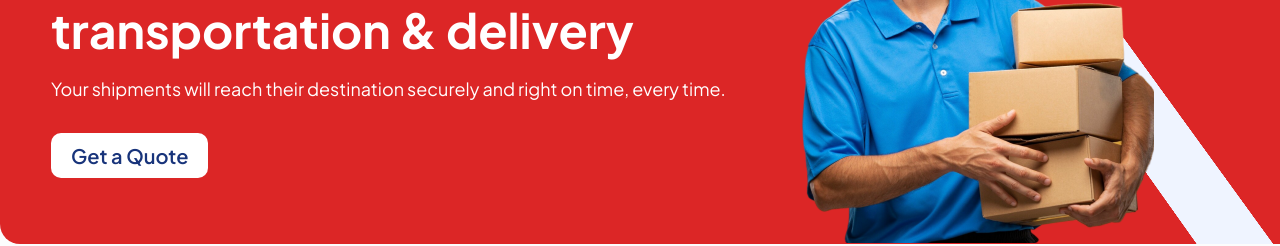
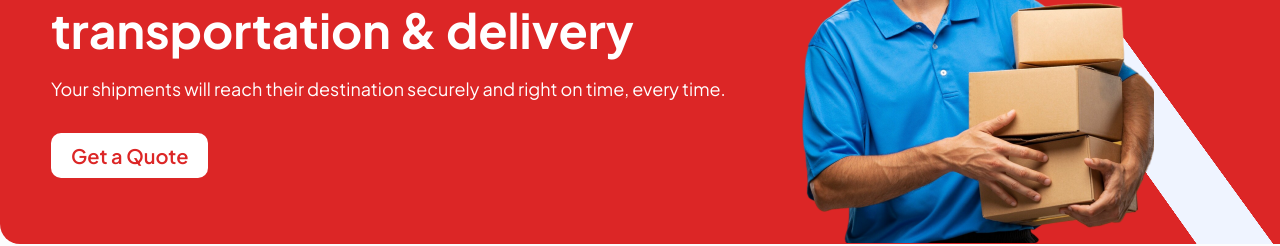
Before and after one commit to fzsf163/delivery-site, a React (Vite) app: page / in a window 1280 px wide. Shown: the part 3500-3746 px from the top of the page. Built offline with nearby package versions, Linux system fonts and the light colour scheme.

Commit message:
text color fixed

```diff
--- a/src/components/safe-journey/SafeJourney.tsx
+++ b/src/components/safe-journey/SafeJourney.tsx
@@ -15,7 +15,7 @@ export default function SafeJourney() {
           time, every time.
         </p>
         <a href="#getQuote">
-          <button className="plus-jakarta-sans-600 mt-[32px] rounded-[10px] bg-white p-[10px_20px_10px_20px] text-[20px] leading-[25.2px] text-[#18347B]">
+          <button className="plus-jakarta-sans-600 mt-[32px] rounded-[10px] bg-white p-[10px_20px_10px_20px] text-[20px] leading-[25.2px] text-red-600">
             Get a Quote
           </button>
         </a>
```
